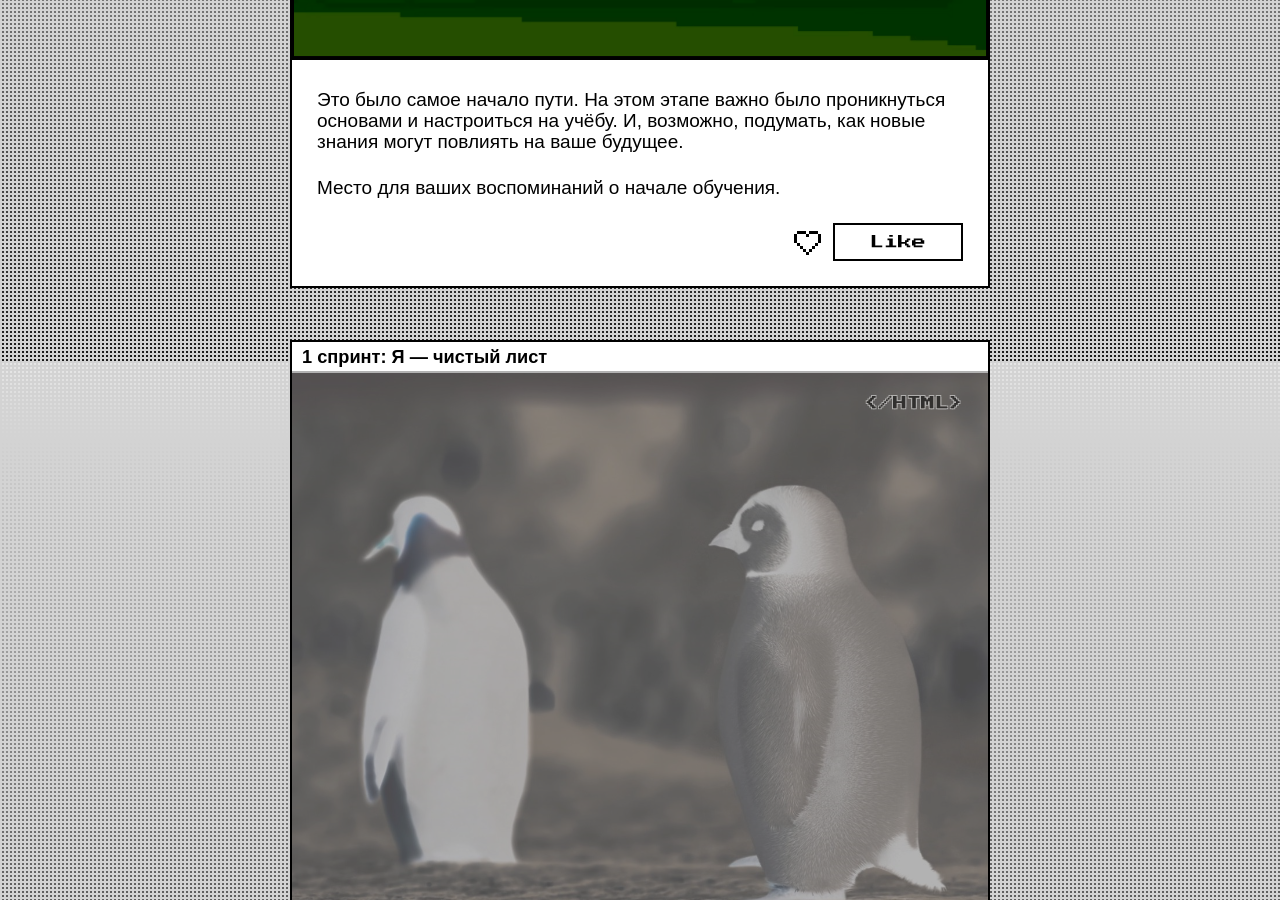
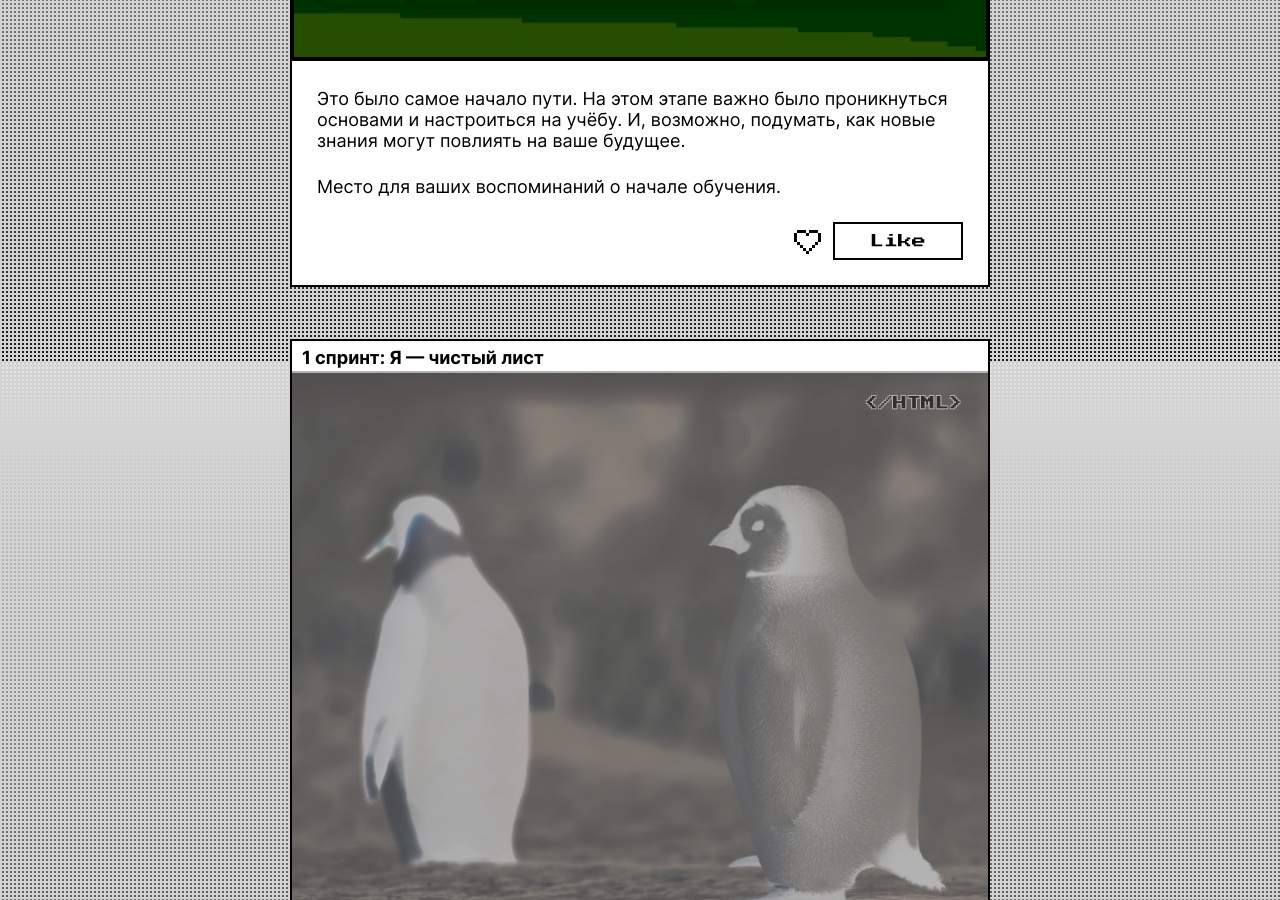
Before and after one commit to JuniorRF/zakrivayuschiy-teg-f, a plain HTML site: page index.html in a window 1280 px wide. Shown: the part 1239-2139 px from the top of the page. Drawn offline with Linux system fonts and the light colour scheme.

Commit message:
second review fix

```diff
--- a/fonts/fonts.css
+++ b/fonts/fonts.css
@@ -7,7 +7,7 @@
 
   @font-face {
     font-display: swap;
-    font-family: 'url(Inter-Variable.woff2)';
+    font-family: Inter-Variable;
     src:
       local('Inter-Variable'),
       url(./Inter-Variable.woff2) format('woff2 supports variations'),
--- a/styles/style.css
+++ b/styles/style.css
@@ -130,10 +130,9 @@ img {
 .card-data {
   display: flex;
   flex-direction: column;
-  justify-content: flex-end;
   gap: 25px;
-  padding: 25px 25px 25px;
-  font-size: 19px;
+  padding: 23px 25px 25px;
+  font-size: 18px;
   line-height: 21px;
 }
 
```
